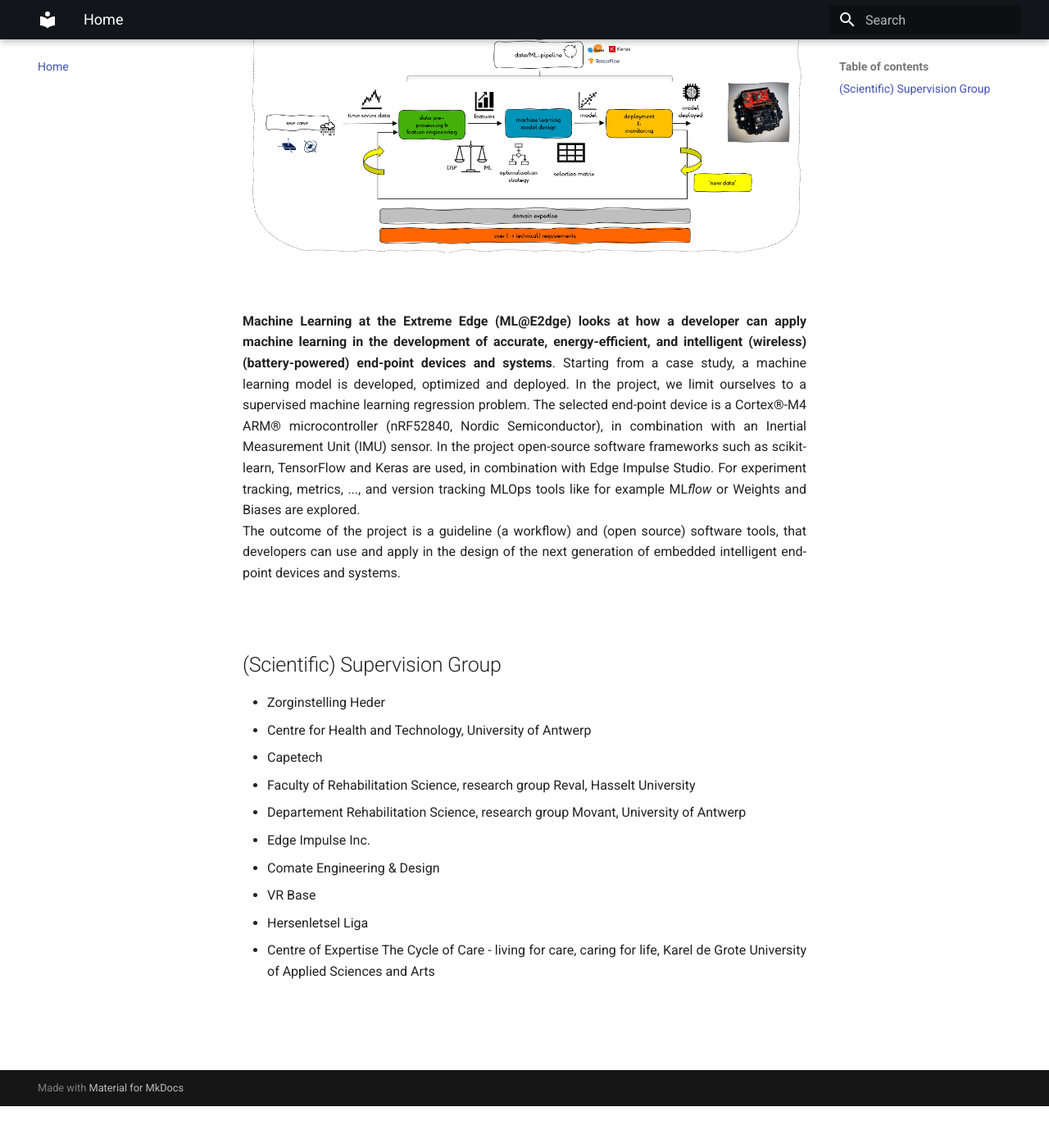
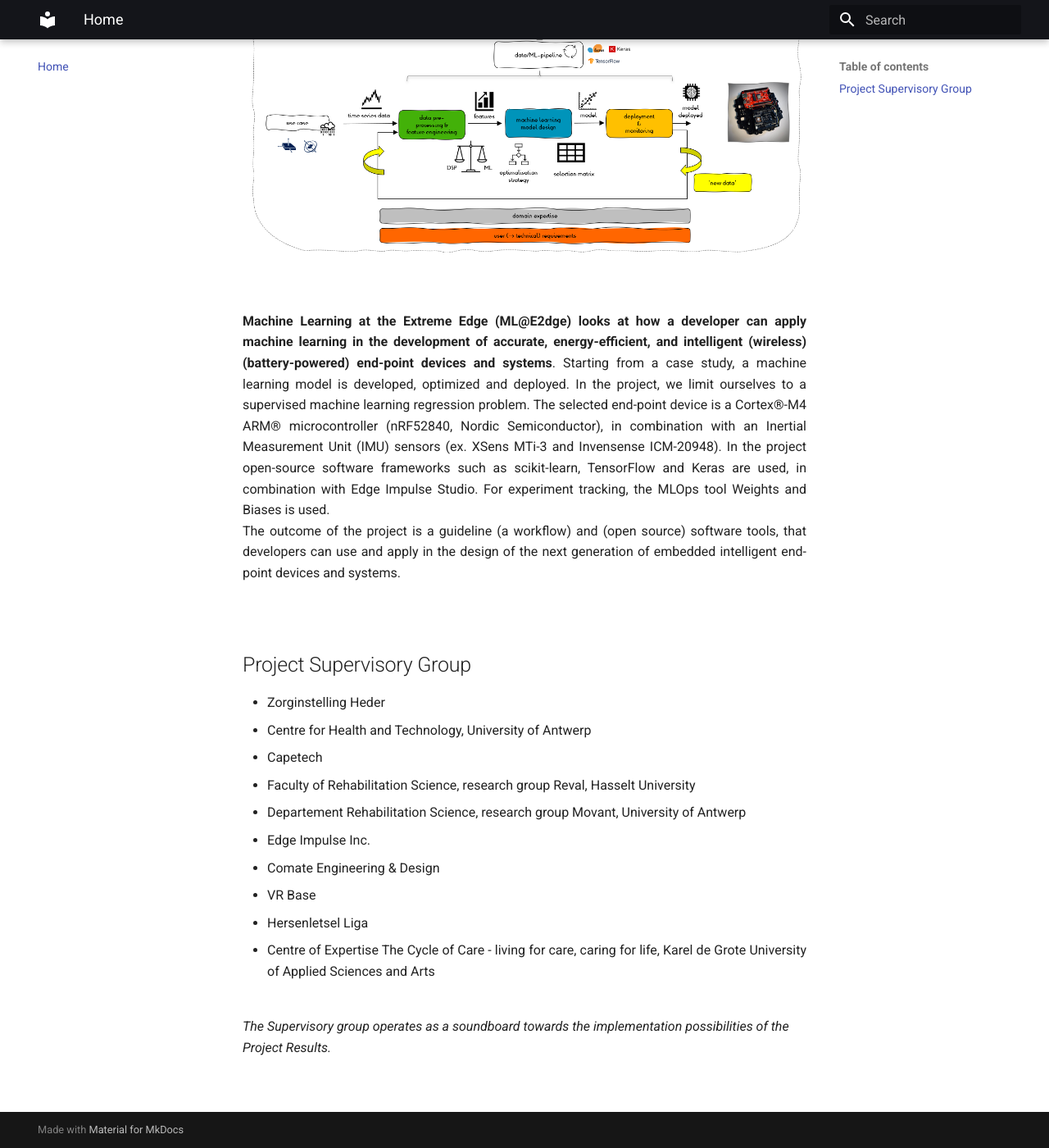
Before and after one commit to MLatE2dge/MLatE2dge.github.io, an MkDocs documentation site: the page built from docs/index.md, in a window 1280 px wide and 1400 px high, scrolled down 568 px. Shown: the whole window at 82% size. Built offline with MkDocs 1.6.1 and Material for MkDocs 9.7.7, drawn with Linux system fonts in a browser that asks for light colours; before the commit the page ends 1917 px from its top, so only the background shows below that.

Commit message:
Update index.md

```diff
--- a/docs/index.md
+++ b/docs/index.md
@@ -8,11 +8,11 @@
 
 <br>
 
-<div style="text-align: justify"> <b>Machine Learning at the Extreme Edge (ML@E2dge) looks at how a developer can apply machine learning in the development of accurate, energy-efficient, and intelligent (wireless) (battery-powered) end-point devices and systems</b>. Starting from a case study, a machine learning model is developed, optimized and deployed. In the project, we limit ourselves to a supervised machine learning regression problem. The selected end-point device is a Cortex®-M4 ARM® microcontroller (nRF52840, Nordic Semiconductor), in combination with an Inertial Measurement Unit (IMU) sensor. In the project open-source software frameworks such as scikit-learn, TensorFlow and Keras are used, in combination with Edge Impulse Studio. For experiment tracking, metrics, ..., and version tracking MLOps tools like for example ML<em>flow</em> or Weights and Biases are explored.</div>
+<div style="text-align: justify"> <b>Machine Learning at the Extreme Edge (ML@E2dge) looks at how a developer can apply machine learning in the development of accurate, energy-efficient, and intelligent (wireless) (battery-powered) end-point devices and systems</b>. Starting from a case study, a machine learning model is developed, optimized and deployed. In the project, we limit ourselves to a supervised machine learning regression problem. The selected end-point device is a Cortex®-M4 ARM® microcontroller (nRF52840, Nordic Semiconductor), in combination with an Inertial Measurement Unit (IMU) sensors (ex. XSens MTi-3 and Invensense ICM-20948). In the project open-source software frameworks such as scikit-learn, TensorFlow and Keras are used, in combination with Edge Impulse Studio. For experiment tracking, the MLOps tool Weights and Biases  is used.</div>
 
 <div style="text-align: justify"> The outcome of the project is a guideline (a workflow) and (open source) software tools, that developers can use and apply in the design of the next generation of embedded intelligent end-point devices and systems.</div><br>
 
-## (Scientific) Supervision Group
+## Project Supervisory Group
 
 <div style="text-align: justify">
 <ul>
@@ -28,6 +28,6 @@
   <li>Centre of Expertise The Cycle of Care - living for care, caring for life, Karel de Grote University of Applied Sciences and Arts</li>
 </ul>
 </div><br>
-
+*The Supervisory group operates as a soundboard towards the implementation possibilities of the Project Results.*
 
 <br>
```
